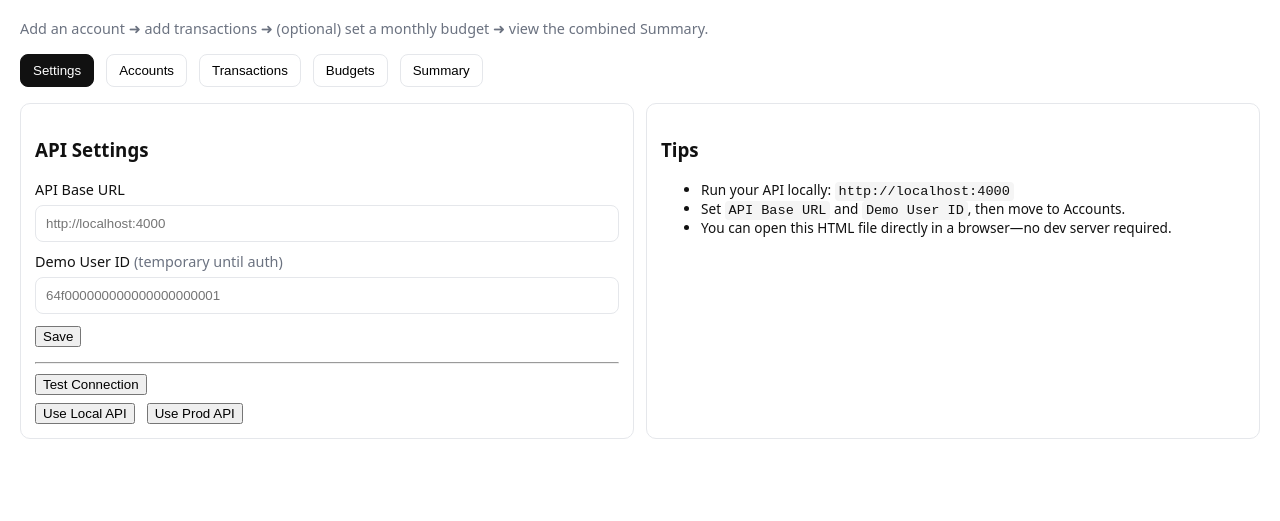
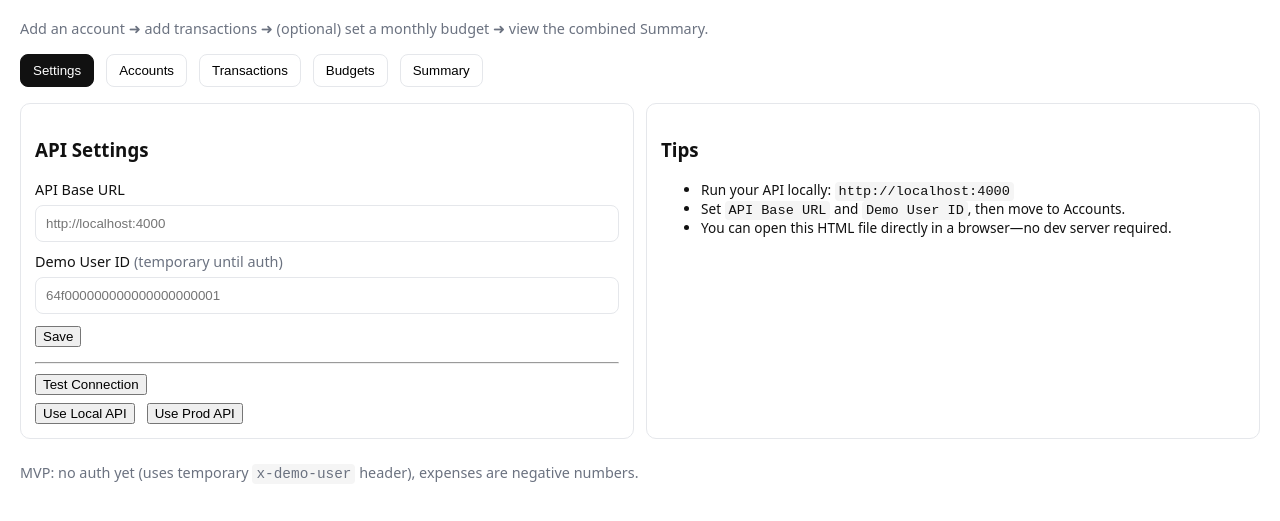
Before and after one commit to bea8p2/budget, a website: page client/index.html in a window 1280 px wide. Shown: the part 67-588 px from the top of the page. Drawn offline with Linux system fonts and the light colour scheme.

Commit message:
HTML close fix

```diff
--- a/client/index.html
+++ b/client/index.html
@@ -318,3 +318,11 @@
 
   </div>
 </section>
+
+<footer>
+  <span class="muted">MVP: no auth yet (uses temporary <code>x-demo-user</code> header), expenses are negative numbers.</span>
+</footer>
+
+<script type="module" src="app.js"></script>
+</body>
+</html>
```
